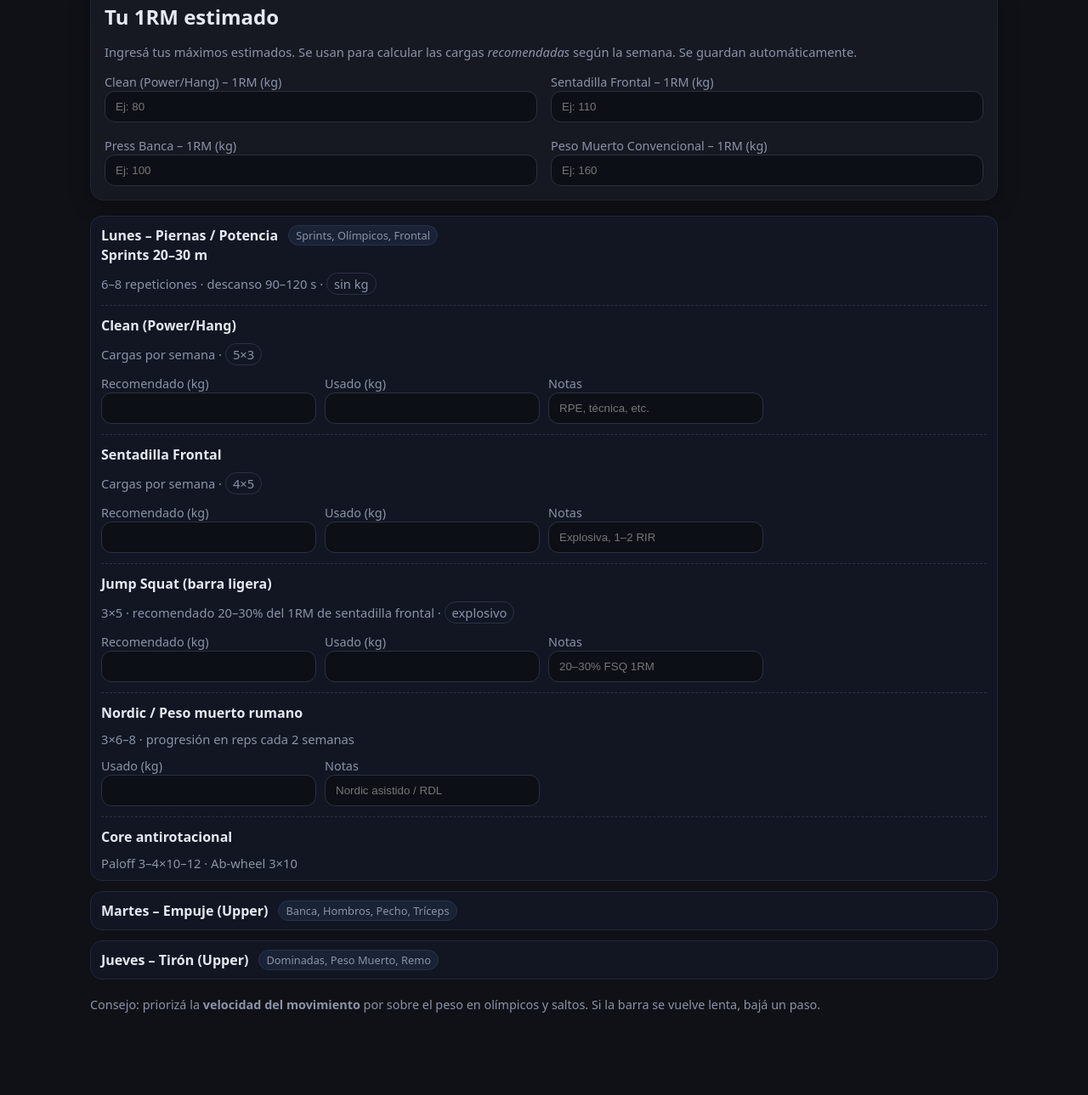
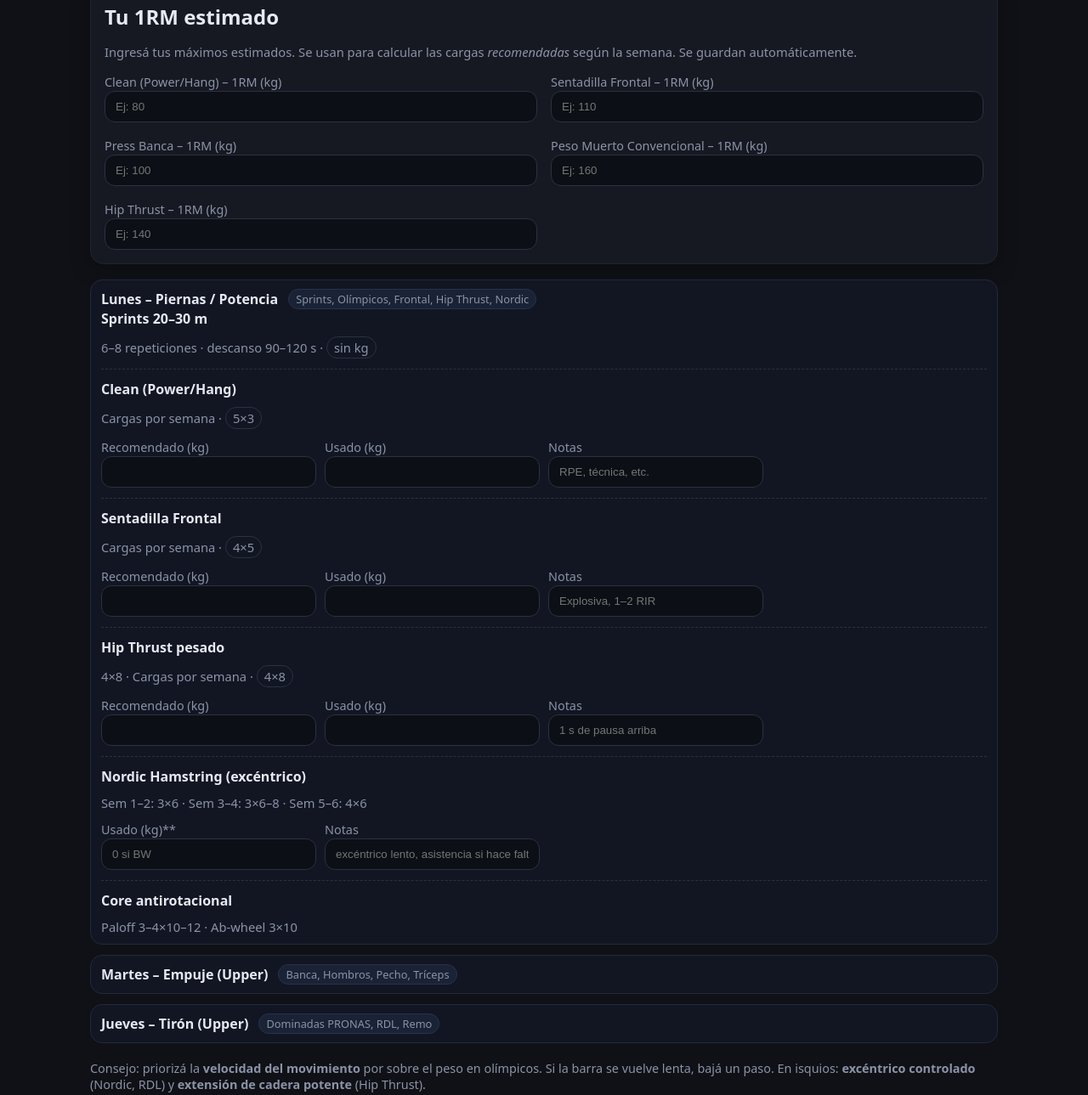
Before and after one commit to gustalolaso/rutina-2, a plain HTML site: page index.html in a window 1280 px wide. Shown: the part 269-1558 px from the top of the page at 85% size. Before the commit the page ends 1485 px from the top, so only its background shows below. Drawn offline with Linux system fonts and the light colour scheme.

Commit message:
Update index.html

```diff
--- a/index.html
+++ b/index.html
@@ -108,6 +108,10 @@
           <label>Peso Muerto Convencional – 1RM (kg)</label>
           <input type="number" id="rm_dead" min="0" step="0.5" placeholder="Ej: 160">
         </div>
+        <div>
+          <label>Hip Thrust – 1RM (kg)</label>
+          <input type="number" id="rm_ht" min="0" step="0.5" placeholder="Ej: 140">
+        </div>
       </div>
     </div>
 
@@ -115,7 +119,7 @@
     <div class="accordion">
       <!-- LUNES -->
       <details open>
-        <summary><span class="day">Lunes – Piernas / Potencia</span> <span class="badge">Sprints, Olímpicos, Frontal</span></summary>
+        <summary><span class="day">Lunes – Piernas / Potencia</span> <span class="badge">Sprints, Olímpicos, Frontal, Hip Thrust, Nordic</span></summary>
         <div class="ex">
           <h4>Sprints 20–30 m</h4>
           <div class="meta">6–8 repeticiones · descanso 90–120 s · <span class="pill">sin kg</span></div>
@@ -158,38 +162,38 @@
             <div style="display:flex;align-items:flex-end"><span id="saved_fsq" class="saved"></span></div>
           </div>
         </div>
-        <div class="ex" data-ex="jsq">
-          <h4>Jump Squat (barra ligera)</h4>
-          <div class="meta">3×5 · recomendado 20–30% del 1RM de sentadilla frontal · <span class="pill">explosivo</span></div>
+        <div class="ex" data-ex="ht">
+          <h4>Hip Thrust pesado</h4>
+          <div class="meta">4×8 · Cargas por semana · <span id="scheme_ht" class="pill"></span></div>
           <div class="rec-box">
             <div>
               <label>Recomendado (kg)</label>
-              <input type="number" id="rec_jsq" readonly>
+              <input type="number" id="rec_ht" readonly>
             </div>
             <div>
               <label>Usado (kg)</label>
-              <input type="number" id="used_jsq" step="0.5">
+              <input type="number" id="used_ht" step="0.5">
             </div>
             <div>
               <label>Notas</label>
-              <input type="text" id="note_jsq" placeholder="20–30% FSQ 1RM">
+              <input type="text" id="note_ht" placeholder="1 s de pausa arriba">
             </div>
-            <div style="display:flex;align-items:flex-end"><span id="saved_jsq" class="saved"></span></div>
+            <div style="display:flex;align-items:flex-end"><span id="saved_ht" class="saved"></span></div>
           </div>
         </div>
-        <div class="ex" data-ex="hinge">
-          <h4>Nordic / Peso muerto rumano</h4>
-          <div class="meta">3×6–8 · progresión en reps cada 2 semanas</div>
+        <div class="ex" data-ex="nordic">
+          <h4>Nordic Hamstring (excéntrico)</h4>
+          <div class="meta">Sem 1–2: 3×6 · Sem 3–4: 3×6–8 · Sem 5–6: 4×6</div>
           <div class="rec-box">
             <div>
-              <label>Usado (kg)</label>
-              <input type="number" id="used_hinge" step="0.5">
+              <label>Usado (kg)**</label>
+              <input type="number" id="used_nordic" step="0.5" placeholder="0 si BW">
             </div>
             <div>
               <label>Notas</label>
-              <input type="text" id="note_hinge" placeholder="Nordic asistido / RDL">
+              <input type="text" id="note_nordic" placeholder="excéntrico lento, asistencia si hace falta">
             </div>
-            <div style="display:flex;align-items:flex-end"><span id="saved_hinge" class="saved"></span></div>
+            <div style="display:flex;align-items:flex-end"><span id="saved_nordic" class="saved"></span></div>
           </div>
         </div>
         <div class="ex">
@@ -292,10 +296,10 @@
 
       <!-- JUEVES -->
       <details>
-        <summary><span class="day">Jueves – Tirón (Upper)</span> <span class="badge">Dominadas, Peso Muerto, Remo</span></summary>
+        <summary><span class="day">Jueves – Tirón (Upper)</span> <span class="badge">Dominadas PRONAS, RDL, Remo</span></summary>
         <div class="ex" data-ex="pullups">
-          <h4>Dominadas (progresión)</h4>
-          <div class="meta">Sem 1–2: 4×6 · Sem 3–4: 5×5 · Sem 5–6: 5×4 pesado / clusters 3+2</div>
+          <h4>Dominadas pronas (base)</h4>
+          <div class="meta">Sem 1–2: 4×6 · Sem 3–4: 5×5 · Sem 5–6: 5×4 pesado / clusters 3+2 · <span class="pill">alterná neutras si molestan codos</span></div>
           <div class="rec-box">
             <div>
               <label>Lastre usado (kg) – o 0 si BW</label>
@@ -309,8 +313,8 @@
           </div>
         </div>
         <div class="ex" data-ex="dead">
-          <h4>Peso Muerto Convencional</h4>
-          <div class="meta">Cargas por semana · <span id="scheme_dead" class="pill"></span></div>
+          <h4>Peso Muerto Rumano (RDL)</h4>
+          <div class="meta">Usa 1RM de peso muerto conv. para referencia · <span id="scheme_dead" class="pill"></span></div>
           <div class="rec-box">
             <div>
               <label>Recomendado (kg)</label>
@@ -322,7 +326,7 @@
             </div>
             <div>
               <label>Notas</label>
-              <input type="text" id="note_dead" placeholder="control lumbar, sin ir al límite">
+              <input type="text" id="note_dead" placeholder="descenso controlado, estiramiento isquio">
             </div>
             <div style="display:flex;align-items:flex-end"><span id="saved_dead" class="saved"></span></div>
           </div>
@@ -373,7 +377,7 @@
     </div>
 
     <div class="footer">
-      <p>Consejo: priorizá la <strong>velocidad del movimiento</strong> por sobre el peso en olímpicos y saltos. Si la barra se vuelve lenta, bajá un paso.</p>
+      <p>Consejo: priorizá la <strong>velocidad del movimiento</strong> por sobre el peso en olímpicos. Si la barra se vuelve lenta, bajá un paso. En isquios: <strong>excéntrico controlado</strong> (Nordic, RDL) y <strong>extensión de cadera potente</strong> (Hip Thrust).</p>
     </div>
   </div>
 
@@ -383,13 +387,15 @@
       clean:  [0.70, 0.75, 0.775, 0.80, 0.825, 0.85],
       fsq:    [0.70, 0.725, 0.75, 0.775, 0.80, 0.825],
       bench:  [0.70, 0.72, 0.75, 0.77, 0.80, 0.80],
-      dead:   [0.70, 0.725, 0.75, 0.775, 0.80, 0.80]
+      dead:   [0.70, 0.725, 0.75, 0.775, 0.80, 0.80], // usado como referencia para RDL
+      ht:     [0.65, 0.675, 0.70, 0.725, 0.75, 0.775] // Hip Thrust 4x8
     };
     const scheme = {
       clean:["5×3","5×3","6×2","6×2","5×2","5×2"],
       fsq:  ["4×5","4×5","5×4","5×4","5×3","5×3"],
       bench:["4×6","4×6","5×5","5×5","5×4","5×4"],
-      dead: ["4×5","4×5","4×4","4×4","4×3","4×3"]
+      dead: ["4×5","4×5","4×4","4×4","4×3","4×3"], // RDL
+      ht:   ["4×8","4×8","4×8","4×8","4×8","4×8"]
     };
 
     // ---------- Helpers ----------
@@ -408,7 +414,7 @@
     };
 
     // Cargar/guardar 1RM
-    const rmInputs = {clean:$("rm_clean"), fsq:$("rm_fsq"), bench:$("rm_bench"), dead:$("rm_dead")};
+    const rmInputs = {clean:$("rm_clean"), fsq:$("rm_fsq"), bench:$("rm_bench"), dead:$("rm_dead"), ht:$("rm_ht")};
     function loadRMs(){
       const saved = JSON.parse(localStorage.getItem(LS.rms)||"{}");
       for(const k of Object.keys(rmInputs)){
@@ -446,6 +452,7 @@
       $("scheme_fsq").textContent   = scheme.fsq[w];
       $("scheme_bench").textContent = scheme.bench[w];
       $("scheme_dead").textContent  = scheme.dead[w];
+      $("scheme_ht").textContent    = scheme.ht[w];
     }
 
     function recalcAll(){
@@ -455,18 +462,18 @@
         clean: parseFloat($("rm_clean").value)||0,
         fsq:   parseFloat($("rm_fsq").value)||0,
         bench: parseFloat($("rm_bench").value)||0,
-        dead:  parseFloat($("rm_dead").value)||0
+        dead:  parseFloat($("rm_dead").value)||0,
+        ht:    parseFloat($("rm_ht").value)||0
       };
       // Recomendados
       $("rec_clean").value = suggest(rms.clean, pct.clean[w])||"";
       $("rec_fsq").value   = suggest(rms.fsq,   pct.fsq[w])||"";
-      // Jump squat ~ 25% FSQ 1RM
-      $("rec_jsq").value   = rms.fsq? r(rms.fsq*0.25, parseFloat(roundingSel.value)) : "";
       $("rec_bench").value = suggest(rms.bench, pct.bench[w])||"";
-      $("rec_dead").value  = suggest(rms.dead,  pct.dead[w])||"";
+      $("rec_dead").value  = suggest(rms.dead,  pct.dead[w])||""; // RDL
+      $("rec_ht").value    = suggest(rms.ht,    pct.ht[w])||"";
 
       // Cargar usados/notas guardados de la semana activa
-      for(const key of ["clean","fsq","jsq","hinge","bench","dbohp","incline","latraise","triceps","pullups","dead","row","curl"]) {
+      for(const key of ["clean","fsq","ht","nordic","bench","dbohp","incline","latraise","triceps","pullups","dead","row","curl"]) {
         const used = localStorage.getItem(LS.used(w,key));
         const note = localStorage.getItem(LS.note(w,key));
         const u = $("used_"+key); const n = $("note_"+key);
@@ -487,7 +494,7 @@
 
     // Bind autosave a todos los inputs con id used_* y note_*
     function bindAutosave(){
-      const ids = ["clean","fsq","jsq","hinge","bench","dbohp","incline","latraise","triceps","pullups","dead","row","curl"];
+      const ids = ["clean","fsq","ht","nordic","bench","dbohp","incline","latraise","triceps","pullups","dead","row","curl"];
       ids.forEach(k=>{
         const u = $("used_"+k); const n = $("note_"+k);
         if(u) u.addEventListener('input', ()=>autoSave(k));
@@ -500,7 +507,7 @@
       const out = {rms: JSON.parse(localStorage.getItem(LS.rms)||"{}"), weeks:{}};
       for(let w=0; w<6; w++){
         out.weeks[w+1] = {};
-        ["clean","fsq","jsq","hinge","bench","dbohp","incline","latraise","triceps","pullups","dead","row","curl"].forEach(k=>{
+        ["clean","fsq","ht","nordic","bench","dbohp","incline","latraise","triceps","pullups","dead","row","curl"].forEach(k=>{
           const used = localStorage.getItem(LS.used(w,k));
           const note = localStorage.getItem(LS.note(w,k));
           if(used!==null || note!==null) out.weeks[w+1][k] = {used, note};
```
